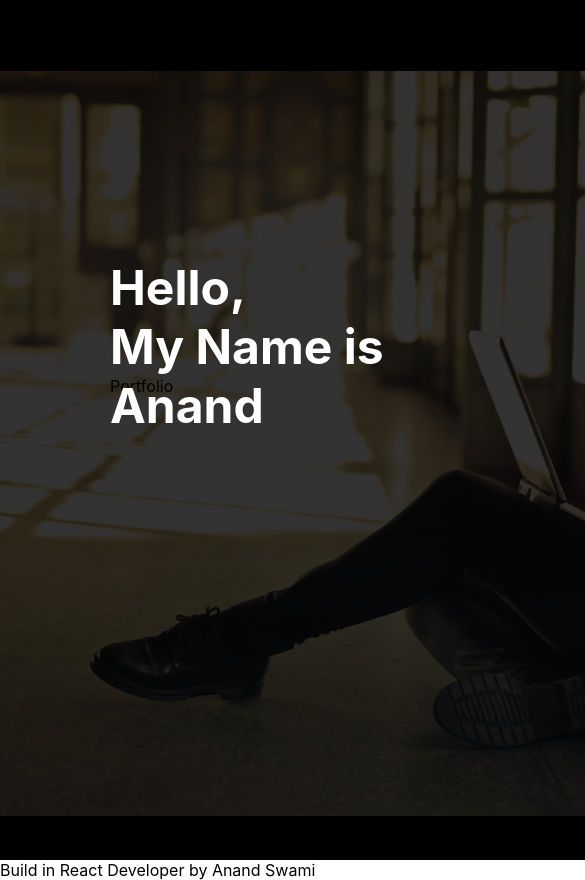
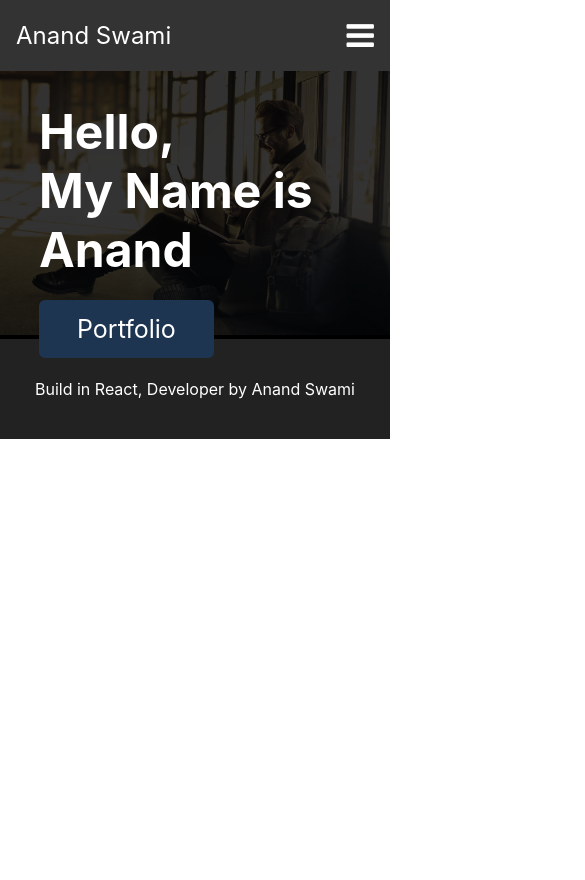
Before and after one commit to anandswami11/my_portfolio, a React (Create React App) app: page / in a window 390 px wide. Shown: the top 880 px of the page, 585 px wide, since content can reach past the window. After the commit the page ends 844 px from the top, so only its background shows below. Built offline with nearby package versions, Linux system fonts and the light colour scheme.

Commit message:
portfolio update

```diff
--- a/src/Components/Footer.js
+++ b/src/Components/Footer.js
@@ -1,7 +1,8 @@
+
 function Footer(){
     return(
         <>
-       <p className="footer"> Build in React Developer by Anand Swami </p>
+       <p className="footer-box"><div className="footer"> Build in React, Developer by Anand Swami</div> </p>
         </>
     )
 }
--- a/src/Components/Header.js
+++ b/src/Components/Header.js
@@ -1,37 +1,23 @@
 import '../Pages/Style.css'
 import { NavLink } from "react-router-dom"
 import React, { useState } from 'react';
+
 // import './Navbar.css'; // Import your CSS file for styling
 
 function Header(){
   const [isMobile, setIsMobile] = useState(false);
-
   const handleToggle = () => {
     setIsMobile(!isMobile);
   };
     return(
         <>
+     <link rel="stylesheet" href="https://cdnjs.cloudflare.com/ajax/libs/font-awesome/4.7.0/css/font-awesome.min.css"></link>
 
-         {/* <nav class="navbar"> */}
-      {/* // <div class="max-width">
-      //   <div class="logo"><a href="#"><span>AISTECHX</span><span>.com</span></a></div>
-      //   <ul class="menu">
-      //     <li><NavLink to="/" class="menu-btn"><strong>Home</strong></NavLink></li>
-      //     <li>   <NavLink to="/about" class="menu-btn"><strong>About</strong></NavLink></li>
-      //     <li><NavLink to="/skill" class="menu-btn"><strong>Services</strong></NavLink></li>
-      //      <li><NavLink to="/skill" class="menu-btn"><strong>Skills</strong></NavLink></li>
-      //     <li><NavLink to="/project" class="menu-btn"><strong>Projects</strong></NavLink></li>
-      //     <li><NavLink to="/contact" class="menu-btn"><strong>Contact</strong></NavLink></li>
-      //   </ul>
-      //   <div class="menu-btn">
-      //     <i class="fas fa-bars"></i>
-      //   </div>
-      // </div> */}
-    {/* </nav>  */}
+
        <div className="container">
             {/* <div className="max-width"> */}
     <nav className="navbar">
-      <div className="logo"><a className='a' href="/"> Anand swami</a></div>
+      <div className="logo nav-logo"><NavLink className='a' to="/"> Anand Swami</NavLink></div>
       <ul className={isMobile ? "nav-links mobile" : "nav-links"}>
 
         <li> <NavLink className="a" to="/about">about</NavLink></li>
@@ -40,19 +26,11 @@ function Header(){
         <li><NavLink className="a" to="/contact">contact</NavLink></li>
       </ul>
       <div className="menu-icon" onClick={handleToggle}>
-        <i className={isMobile ? "fas fa-times" : "fas fa-bars"}></i>
+        <i className={isMobile ? "fa fa-bars" : "fa fa-bars"}></i>
       </div>
     </nav>
+</div>
 
-                {/* <div className='navbar'>
-       <div className='logo'> <NavLink className="a" to="/"> Anand swami</NavLink></div>
-        <div className='nav-link'>   <NavLink className="a" to="/about">about</NavLink>
-             <NavLink className="a" to="/skill">skill</NavLink>
-             <NavLink className="a" to="/project">project</NavLink>
-             <NavLink className="a" to="/contact">contact</NavLink></div>
-             </div> */}
-         </div>
-         {/* </div> */}
         </>
     )
 }
--- a/src/Pages/About.js
+++ b/src/Pages/About.js
@@ -24,9 +24,10 @@ function About(){
             <a href="#link" target="blank">Download CV</a>
           </div>
         </div>
-      </div>
+        </div>
+        <Footer />
     </section>
-        <Footer />
+
         </>
     )
 }
--- a/src/Pages/Contact.js
+++ b/src/Pages/Contact.js
@@ -85,11 +85,8 @@ function Contact(){
           </div>
             </div>
           </div>
-
+          <Footer />
          </section>
-        {/* </div> */}
-
-       <Footer />
      </>
     )
 }
--- a/src/Pages/Home.js
+++ b/src/Pages/Home.js
@@ -1,24 +1,26 @@
 import Footer from "../Components/Footer"
 import Header from "../Components/Header"
 import herobg from '../Assets/herobg.png'
+import { NavLink } from "react-router-dom"
 function Home(){
     return(
         <div>
+
+<div id="hero">
 <Header />
-<section id="hero">
    <img src={herobg} className='herobg1' alt='home banner'/>
     <div className="hero container">
       <div className='home-name'>
         <h1>Hello, <span></span></h1>
         <h1>My Name is <span></span></h1>
         <h1 class="section-title"> <span>Anand</span></h1>
-        <div className="cta">Portfolio</div>
+    <NavLink to="">   <div className="cta">Portfolio</div></NavLink>
       </div>
     </div>
-  </section>
 <Footer />
+</div>
+</div>
 
-        </div>
     )
 }
 export default Home
--- a/src/Pages/Project.js
+++ b/src/Pages/Project.js
@@ -79,8 +79,8 @@ function Project(){
           </div>
         </div>
       </div>
+      <Footer />
     </section>
-        <Footer />
         </>
     )
 }
--- a/src/Pages/Skill.js
+++ b/src/Pages/Skill.js
@@ -39,13 +39,7 @@ function Skill(){
             <NavLink to="https://aistechx.com/" target="blank">Get Educate...</NavLink>
           </div>
           <div class="column right">
-            <div class="bars">
-              <div class="info">
-                <span>Python</span>
-                <span>90%</span>
-              </div>
-              <div class="line python"></div>
-            </div>
+
             <div class="bars">
               <div class="info">
                 <span>HTML</span>
@@ -56,14 +50,14 @@ function Skill(){
             <div class="bars">
               <div class="info">
                 <span>CSS</span>
-                <span>60%</span>
+                <span>75%</span>
               </div>
               <div class="line css"></div>
             </div>
             <div class="bars">
               <div class="info">
                 <span>JavaScript</span>
-                <span>40%</span>
+                <span>60%</span>
               </div>
               <div class="line js"></div>
             </div>
@@ -76,7 +70,14 @@ function Skill(){
             </div>
             <div class="bars">
               <div class="info">
-                <span>Django</span>
+                <span>jQuery</span>
+                <span>60%</span>
+              </div>
+              <div class="line python"></div>
+            </div>
+            <div class="bars">
+              <div class="info">
+                <span>React.js</span>
                 <span>70%</span>
               </div>
               <div class="line django"></div>
@@ -84,9 +85,8 @@ function Skill(){
           </div>
         </div>
       </div>
+      <Footer />
     </section>
-
-        <Footer />
         </>
     )
 }
--- a/src/Pages/Style.css
+++ b/src/Pages/Style.css
@@ -12,8 +12,27 @@
     max-width: 1200px;
     /* padding: 20px 0px; */
     margin: auto;
+    margin-bottom: 30px;
     /* border: 2px solid rgb(248, 5, 66); */
   }
+  .cta {
+    font-size: 23px;
+    /* padding: 10px 30px; */
+}
+
+.cta{
+    display: inline-block;
+    background: #1e3551;
+    color: #fff;
+    font-size: 25px;
+    padding: 12px 36px;
+    margin-top: 80px;
+    font-weight: 400;
+    border-radius: 6px;
+    cursor: pointer;
+    border: 2px solid #1e3551;
+    transition: all 0.3s ease;
+}
 
 .button-area button {
     color: #fff;
@@ -56,21 +75,23 @@
 
 
 .navbar {
+ max-width: 1200px;
+  margin: auto;
   display: flex;
   justify-content: space-between;
   align-items: center;
-  background-color: #333;
   color: #fff;
   padding: 1rem;
+  position: sticky;
 }
 
 .logo {
   font-size: 1.5rem;
   cursor: pointer;
 }
-.logo .a{
+/* .NavLink .logo .a{
   text-decoration: none;
-}
+} */
 .nav-links {
   list-style: none;
   display: flex;
@@ -79,7 +100,10 @@
 .nav-links li {
   margin-right: 1rem;
 }
-
+.nav-logo a {
+  text-decoration: none;
+  color: #fff;
+}
 .nav-links a {
   text-decoration: none;
   color: #fff;
@@ -98,15 +122,18 @@
  .container{
     width: 100%;
     float: left;
-    border: 5px solid black;
+    background-color: #333;
+    /* border: 5px solid black; */
 }
 
 /* start home */
+
 #hero {
-	width: 1100px;
-	margin: 0 auto;
-	background-color: black;
-	position: relative;
+  width: 1200px;
+  margin: 0 auto;
+  background-color: black;
+  position: relative;
+  /* top: 73px; */
 }
 .herobg1{
 	width: 100%;
@@ -122,6 +149,8 @@
 	top: 0;
 	height: 100%;
 	width: 100%;
+	/* background-color: black; */
+
 	z-index: -1;
 }
 #hero .hero {
@@ -162,14 +191,8 @@
 
 /* start about */
 .about {
+  /* float: left; */
   background: radial-gradient(#e1efff, white);
-}
-.about .title::after {
-  content: "—Who I Am ?—";
-  text-overflow: ellipsis;
-  display: -webkit-inline-box;
-  -webkit-line-clamp: 3;
-  -webkit-box-orient: vertical;
 }
 
 .about .about-content .left {
@@ -235,12 +258,8 @@
 .skills {
   width: 100%;
   float: left;
-  /* border: 2px solid blue; */
   background: radial-gradient(#e1efff, white);
 }
-/* .skills .title::after {
-  content: "—What I Know ?—";
-} */
 
 .skills .skills-content .column {
   width: calc(50% - 30px);
@@ -491,9 +510,6 @@ img{
 float: left;
 /* border: 2px solid rgb(245, 6, 46); */
 }
-/* .col-4 {
-  background: #d8d8d8;
-} */
 
 .social-menu ul {
   position: absolute;
@@ -575,8 +591,6 @@ float: left;
  display: flex;
  flex-wrap: wrap;
  align-content: space-evenly;
-  /* float: right; */
-  /* margin-right: -1px; */
   min-height: min-content;
   height: 100%;
   margin-top: 60px;
@@ -588,7 +602,6 @@ float: left;
 
   display: flex;
   align-content: center;
-  /* justify-content: center; */
   /* border: 2px solid red; */
 }
 
@@ -604,7 +617,7 @@ float: left;
   display: flex;
   flex-wrap: wrap;
   justify-content: space-between;
-  border: 1px solid blue;
+  /* border: 1px solid blue; */
 }
 input{
   width: 100%;
@@ -652,8 +665,31 @@ textarea{
   border: 2px solid #1e3551;
   transition: all 0.3s ease;
 }
+.footer-box{
+  width: 100%;
+  float: left;
+  background: #222;
+  /* border: 2px solid red; */
+}
+.footer{
 
+  width: 1200px;
+  text-align: center;
+  color: white;
+  margin: auto;
+  padding: 40px 0px;
+}
 
+@media only screen and (max-width: 1200px){
+
+  .max-width{
+    width: 90%;
+    margin: auto;
+  }
+  .footer{
+    width: 90%;
+  }
+}
 @media (max-width: 768px) {
   .nav-links {
     display: none; /* Hide the links on smaller screens */
@@ -673,14 +709,6 @@ textarea{
 
   .menu-icon {
     display: block; /* Show the menu icon on smaller screens */
-  }
-}
-
-@media screen and (max-width: 1200){
-
-  .max-width{
-    width: 90%;
-    margin: auto;
   }
 }
 
@@ -713,7 +741,11 @@ margin: auto;
   }
 
 }
-
+@media only screen and (max-width: 1100px) {
+  #hero {
+      width: 100%;
+  }
+}
 
 @media screen and (max-width: 750px){
   .about .about-content .left{
```
